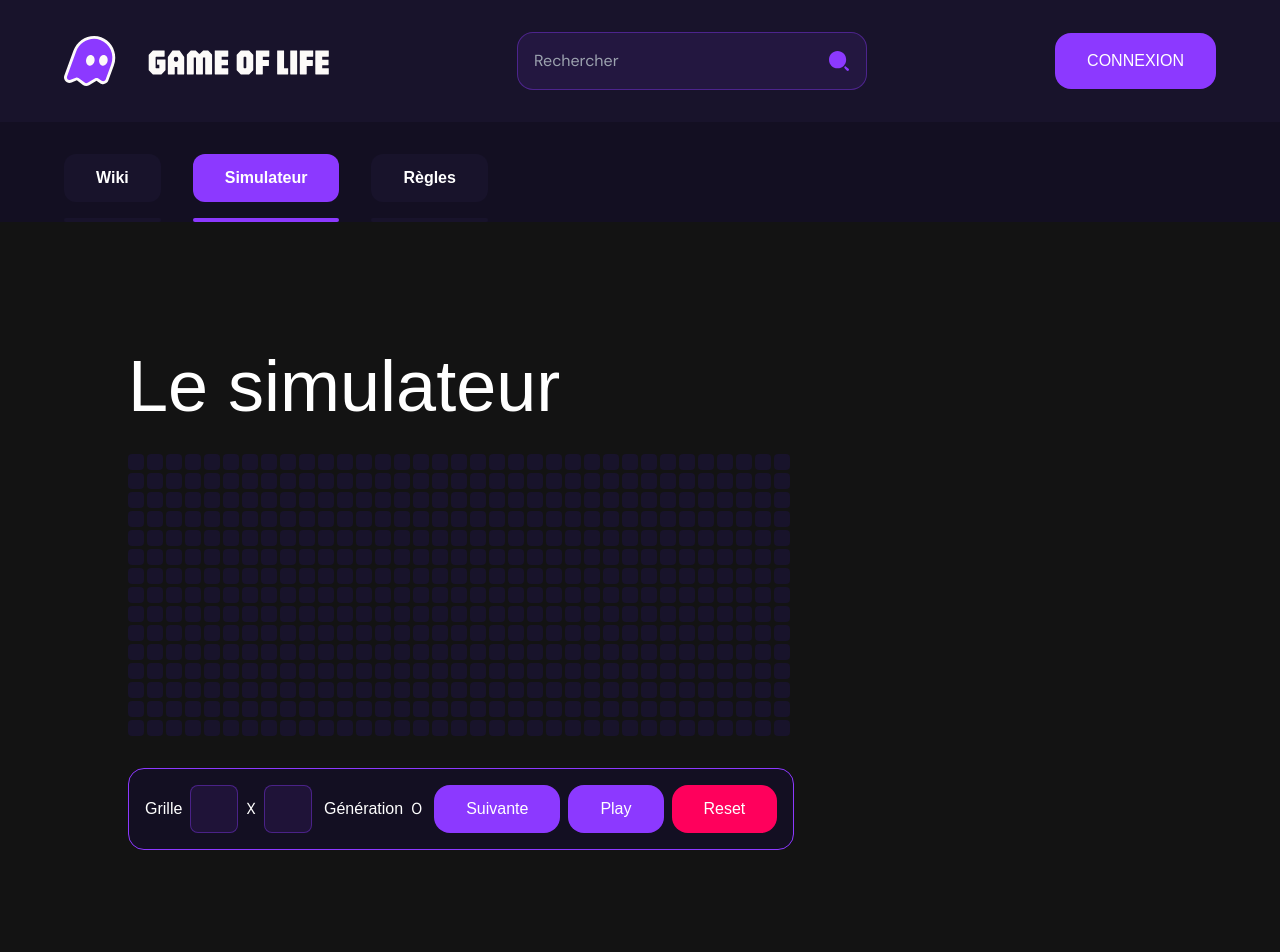
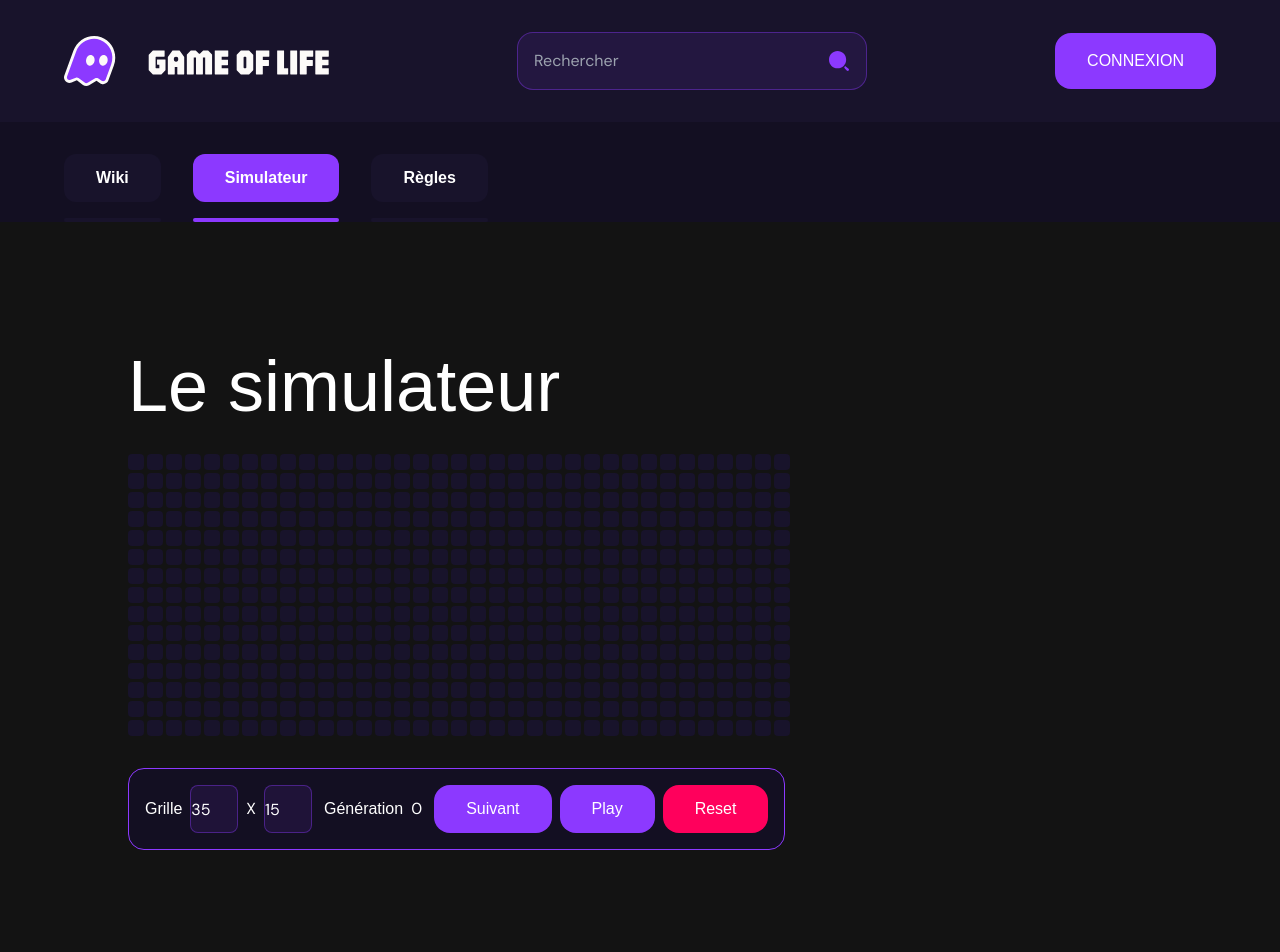
Before and after one commit to git2bezbar/game-of-life, a Vue app: page /simulator in a window 1280 px wide. Shown: the top 952 px of the page. Built offline with nearby package versions, Linux system fonts and the light colour scheme; a web font is replaced by a local one.

Commit message:
resize grid

```diff
--- a/src/components/Simulator/SimulatorCellComponent.vue
+++ b/src/components/Simulator/SimulatorCellComponent.vue
@@ -1,7 +1,7 @@
 <template>
   <div @click="toggleAlive"
   :class="[
-      isAlive ? 'bg-purple hover:bg-purple/70' : 'bg-dark-purple hover:bg-purple/30',
+      isAlive ? 'bg-purple hover:bg-purple/70' : 'bg-dark-purple hover:bg-purple/40',
       'h-[16px] rounded cursor-pointer'
     ]"
   ></div>
--- a/src/components/Simulator/SimulatorComponent.vue
+++ b/src/components/Simulator/SimulatorComponent.vue
@@ -21,9 +21,9 @@ import SimulatorCell from './SimulatorCellComponent.vue'
     <div class="flex gap-2 items-center">
       <h2>Grille</h2>
       <div class="flex items-center gap-2">
-        <input class="w-12 h-12 border border-purple/40 rounded-lg bg-purple/10" type="text"/>
+        <input v-model="tempX" @change="resizeGrid()" class="w-12 h-12 border border-purple/40 rounded-lg bg-purple/10" type="number"/>
         <p>X</p>
-        <input class="w-12 h-12 border border-purple/40 rounded-lg bg-purple/10" type="text"/>
+        <input v-model="y" @change="resizeGrid()" class="w-12 h-12 border border-purple/40 rounded-lg bg-purple/10" type="number"/>
       </div>
     </div>
     <div class="flex gap-2">
@@ -31,7 +31,7 @@ import SimulatorCell from './SimulatorCellComponent.vue'
       <p>{{  nbGeneration }}</p>
     </div>
     <div class="flex gap-2">
-      <button class="py-3 px-8 bg-purple rounded-2xl hover:bg-purple/70 duration-300" @click="nextGeneration">Suivante</button>
+      <button class="py-3 px-8 bg-purple rounded-2xl hover:bg-purple/70 duration-300" @click="nextGeneration">Suivant</button>
       <button class="py-3 px-8 bg-purple rounded-2xl hover:bg-purple/70 duration-300" @click="toggleSimulation">{{ isRunning ? 'Stop' : 'Play' }}</button>
       <button class="py-3 px-8 bg-pink rounded-2xl hover:bg-pink/70 duration-300" @click="resetSimulation">Reset</button>
     </div>
@@ -47,6 +47,7 @@ export default {
   data() {
     return {
       x: 35,
+      tempX : 35,
       y: 15,
       grid: [],
       nextGrid: [],
@@ -64,6 +65,11 @@ export default {
     }
   },
   methods: {
+    resizeGrid(){
+      this.grid = []
+      this.x = this.tempX
+      this.createGrid()
+    },
     toggleSimulation(){
       // Toggle le bouton play & start
       if(this.isRunning){
@@ -167,16 +173,19 @@ export default {
     getCell(colIndex, rowIndex) {
       // Récupération des données pour chaque cellule
       return this.grid[colIndex][rowIndex]
+    },
+    createGrid(){
+      this.grid = this.createArray(this.x, this.y)
+      for (let i = 0; i < this.x; i++) {
+        for (let j = 0; j < this.y; j++) {
+          this.grid[i][j] = false
+        }
+      }
     }
   },
   created() {
     // Appeler createArray pour initialiser grid
-    this.grid = this.createArray(this.x, this.y)
-    for (let i = 0; i < this.x; i++) {
-      for (let j = 0; j < this.y; j++) {
-        this.grid[i][j] = false
-      }
-    }
+    this.createGrid()
   },
   beforeDestroy() {
     // Assurez-vous d'arrêter l'intervalle lorsque le composant est détruit
```
